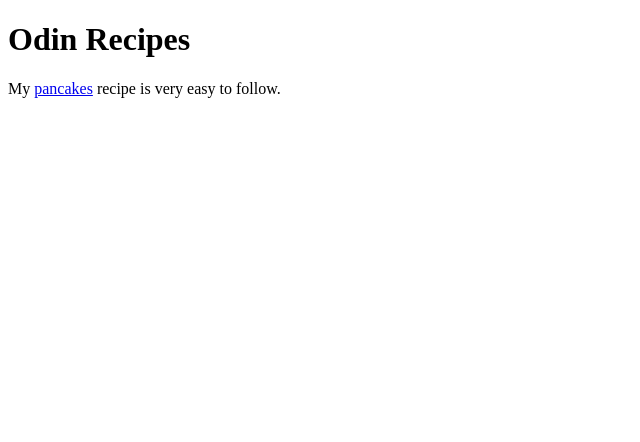
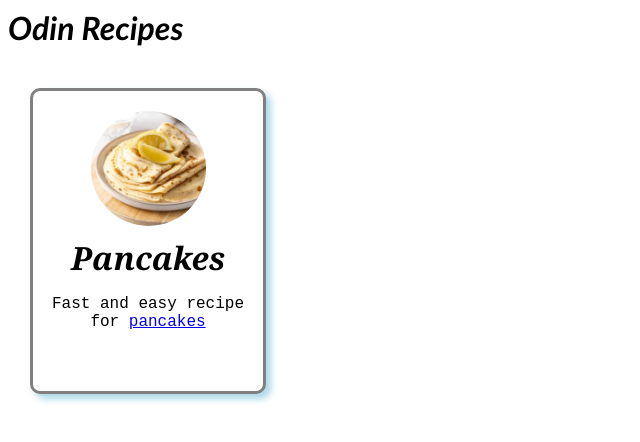
Before and after one commit to Vincent-Muchiri/my-TOP-journey, a plain HTML site: page odin-recipes/index.html in a window 1280 px wide. Shown: the whole page, without its empty margins (0-640 px from the left). Drawn offline with Linux system fonts and the light colour scheme.

Commit message:
Feature: Create a card-like for recipes in the main page

```diff
--- /dev/null
+++ b/odin-recipes/css/styles.css
@@ -0,0 +1,47 @@
+.food-recipes{
+    margin: 0;
+    background-color: white;
+    max-width: max-content;
+}
+h1{
+    margin-top: 0;
+    font-style: italic;
+    font-family: Candara, serif;
+}
+.recipe-card{
+    display: inline-block;
+    max-width: 230px;
+    height: 300px;
+    background-color: white;
+    margin: 20px 22px;
+    border-style: solid;
+    border-color: grey;
+    border-radius: 10px;
+    box-shadow: 5px 5px 7px lightblue;
+    text-align: center;
+    transition: transform 500ms, box-shadow 500ms, background-color 500ms;
+}
+.recipe-card:hover{
+    /*Transition the card down and to the right and scale it making it look bigger*/
+    transform: scale(105%, 105%) translateY(2.5%) ;
+    box-shadow: 10px 10px 10px lightblue;
+    background-color: #EAF6F6;
+}
+.recipe-card:active{
+}
+.recipe-picture{
+    display: block;
+    margin-top: 20px;
+    margin-left: auto;
+    margin-right: auto;
+    border-radius: 50%;
+    width: 50%;
+}
+.recipe-name{
+    margin: 10px;
+    font-family: Georgia, Palatino, serif;
+}
+.recipe-description{
+    font-family: "Courier New", serif;
+    font-size: medium;
+}
--- a/odin-recipes/index.html
+++ b/odin-recipes/index.html
@@ -4,12 +4,23 @@
     <meta charset="UTF-8">
     <meta http-equiv="X-UA-Compatible" content="IE=edge">
     <meta name="viewport" content="width=device-width, initial-scale=1.0">
+    <link rel="stylesheet" href="./css/styles.css">
     <title>Document</title>
 </head>
-<body>
-    <h1>Odin Recipes</h1>
-    <p>
-        My <a href="recipes/pancakes.html">pancakes</a> recipe is very easy to follow.
-    </p>
+<body class="homepage">
+    <h1 class="home-page home-heading">Odin Recipes</h1>
+    <div class="food-recipes">
+        <div class="recipe-card">
+            <img class="recipe-picture" src="images/pancakes.jpg" alt="food image">
+            <div class="recipe-info">
+                <h1 class="recipe-name">Pancakes</h1>
+                <p class="recipe-description">
+                    Fast and easy recipe for <a href="recipes/pancakes.html">pancakes</a>
+                </p>
+            </div>
+        </div>
+
+    </div>
+
 </body>
 </html>
```
Also changed, not shown: odin-recipes/recipes/pancakes.html (+4 -1 lines).
